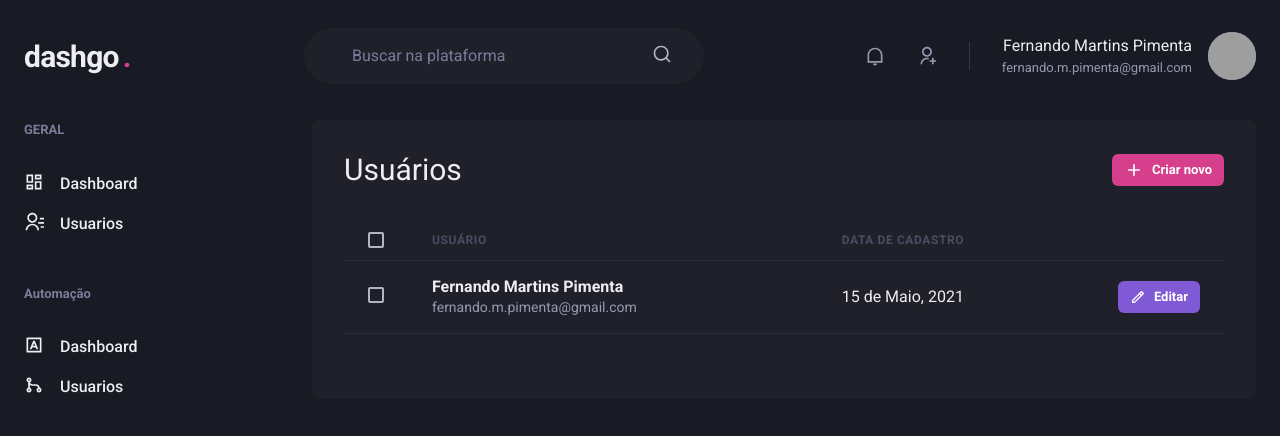
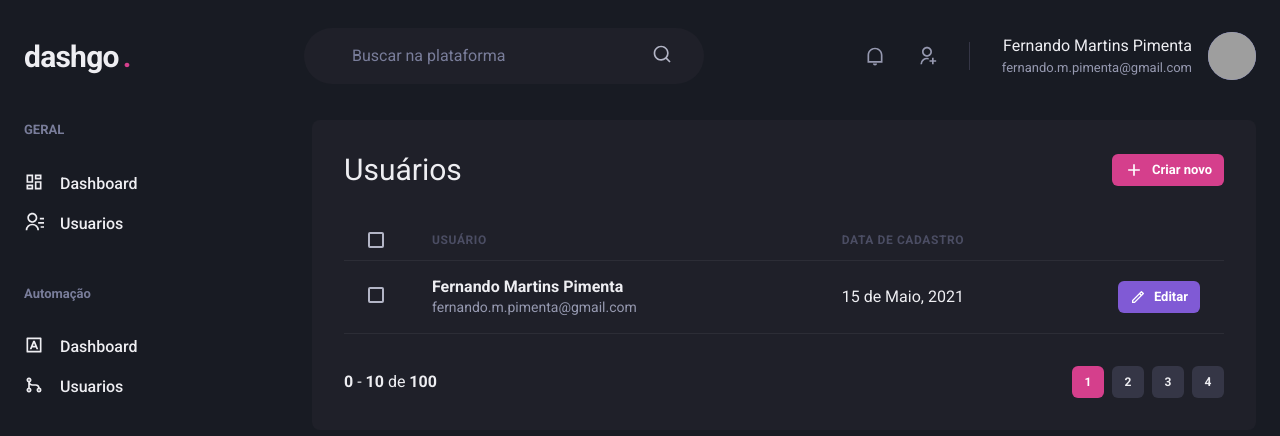
Before and after one commit to pimentafm/Dashgo, a Next.js app: page /users in a window 1280 px wide. Shown: the top 436 px of the page. Built offline with nearby package versions, Linux system fonts and the light colour scheme; grey boxes are pictures that could not be loaded.

Commit message:
Create Pagination component

```diff
--- /dev/null
+++ b/src/components/Pagination.tsx
@@ -0,0 +1,66 @@
+import { Button, Stack, Box } from "@chakra-ui/react";
+
+export function Pagination() {
+  return (
+    <Stack
+      direction="row"
+      mt="8"
+      justify="space-between"
+      align="center"
+      spacing="6"
+    >
+      <Box>
+        <strong>0</strong> - <strong>10</strong> de <strong>100</strong>
+      </Box>
+
+      <Stack direction="row" spacing="2">
+        <Button
+          size="sm"
+          fontSize="xs"
+          w="4"
+          colorScheme="pink"
+          disabled
+          _disabled={{
+            bg: "pink.500",
+            cursor: "default",
+          }}
+        >
+          1
+        </Button>
+        <Button
+          size="sm"
+          fontSize="xs"
+          w="4"
+          bg="gray.700"
+          _hover={{
+            bg: "gray.500",
+          }}
+        >
+          2
+        </Button>
+        <Button
+          size="sm"
+          fontSize="xs"
+          w="4"
+          bg="gray.700"
+          _hover={{
+            bg: "gray.500",
+          }}
+        >
+          3
+        </Button>
+        <Button
+          size="sm"
+          fontSize="xs"
+          w="4"
+          bg="gray.700"
+          _hover={{
+            bg: "gray.500",
+          }}
+        >
+          4
+        </Button>
+      </Stack>
+    </Stack>
+  );
+}
--- a/src/pages/users/index.tsx
+++ b/src/pages/users/index.tsx
@@ -16,6 +16,7 @@
 import { RiAddLine, RiPencilLine } from "react-icons/ri";
 
 import { Header } from "../../components/Header";
+import { Pagination } from "../../components/Pagination";
 import { Sidebar } from "../../components/Sidebar";
 
 export default function UserList() {
@@ -81,6 +82,7 @@
               </Tr>
             </Tbody>
           </Table>
+          <Pagination />
         </Box>
       </Flex>
     </Box>
```
